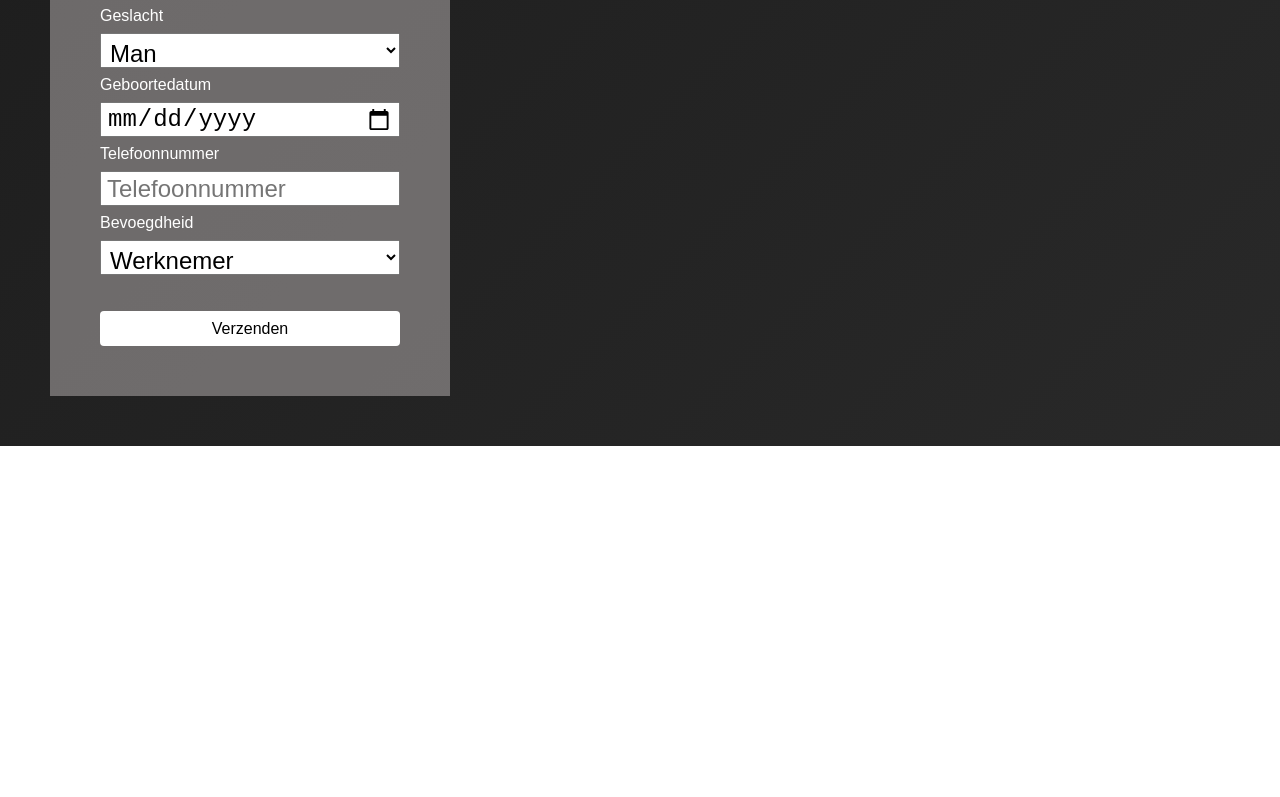
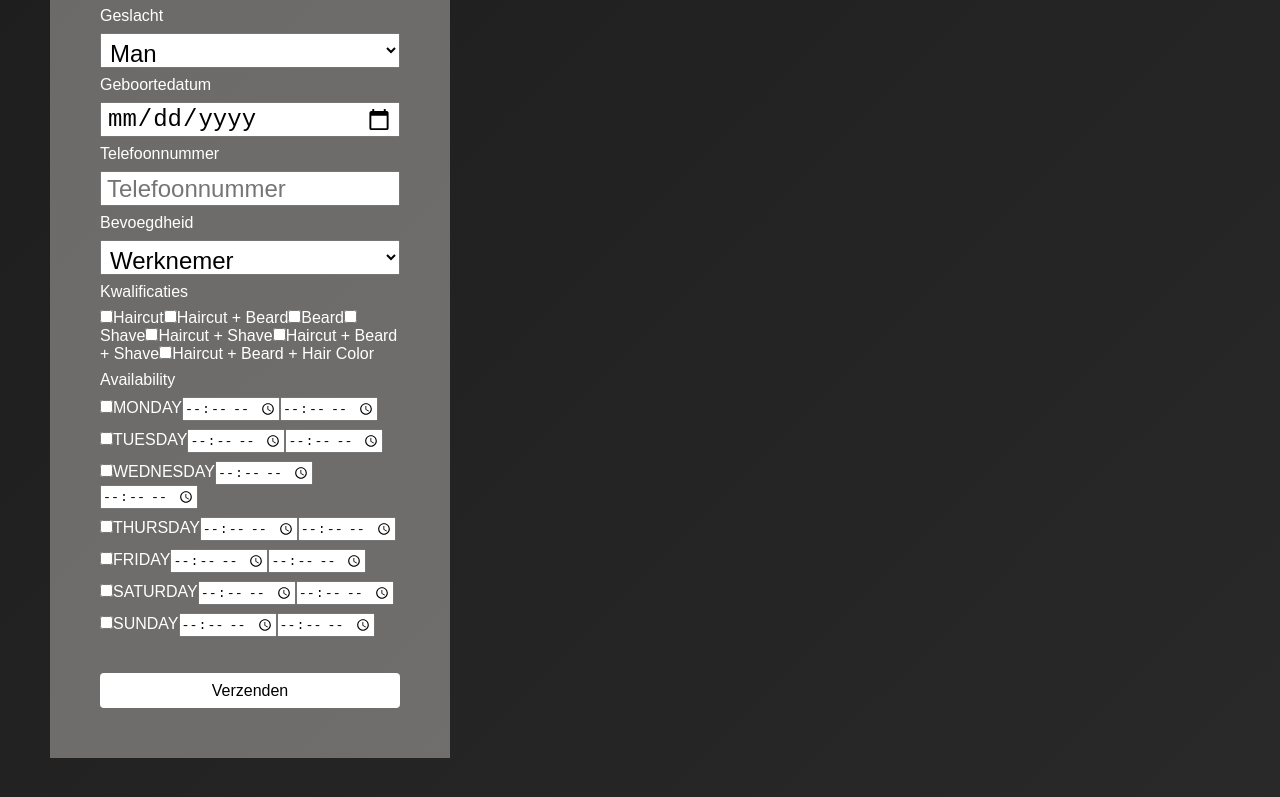
Before and after one commit to MFarrah/supernova-hairsalon-UI, a React (Vite) app: page /PostEmployeePage in a window 1280 px wide. Shown: the part 571-1368 px from the top of the page. Before the commit the page ends 1017 px from the top, so only its background shows below. Built offline with nearby package versions, Linux system fonts and the light colour scheme.

Commit message:
post employee inputs set up

```diff
--- a/src/components/inputField/inputField.jsx
+++ b/src/components/inputField/inputField.jsx
@@ -12,6 +12,23 @@ function InputField({ inputType, inputId, inputName, placeholder, register, vali
             </select>
         );
     }
+    if (inputType === 'checkbox-group') {
+        return (
+            <div className="checkbox-group">
+                {options.map(option => (
+                    <label key={option.value} className="checkbox-option">
+                        <input
+                            type="checkbox"
+                            value={option.value}
+                            {...register(inputName, validationRules)}
+                        />
+                        {option.label}
+                    </label>
+                ))}
+            </div>
+        );
+    }
+
 
     return (
         <input
--- a/src/content/IdPlaceholderArray.jsx
+++ /dev/null
@@ -1,3 +0,0 @@
-
-
-  export const qualifiedOrderIds = [1,2,3,4,5,6,7,8,9]
--- /dev/null
+++ b/src/content/OrderPlaceholder.jsx
@@ -0,0 +1,52 @@
+
+
+  export const OrderPlaceholder = [
+      {
+  id: "1",
+    description:"Haircut",
+    price: 20,
+    duration: 30,
+
+  },
+  {
+    id: "2",
+    description:"Haircut + Beard",
+    price: 30,
+    duration: 45,
+
+  },
+  {
+    id: "3",
+    description:"Beard",
+    price: 15,
+    duration: 20,
+
+  },
+  {
+    id: "4",
+    description:"Shave",
+    price: 10,
+    duration: 15,
+
+  },
+  {
+    id: "5",
+    description:"Haircut + Shave",
+    price: 25,
+    duration: 40,
+
+  },
+  {
+    id: "6",
+    description:"Haircut + Beard + Shave",
+    price: 35,
+    duration: 50,
+
+  },
+  {
+    id: "7",
+    description:"Haircut + Beard + Hair Color",
+    price: 40,
+    duration: 60,
+
+  }]
--- a/src/content/content.json
+++ b/src/content/content.json
@@ -47,7 +47,8 @@
       "submitButton": "Verzenden",
       "roleTitle": "Bevoegdheid",
       "roleEmployee": "Werknemer",
-      "roleAdmin": "Beheerder"
+      "roleAdmin": "Beheerder",
+      "qualificationsTitle": "Kwalificaties"
     }
   },
   "en": {
@@ -98,7 +99,8 @@
       "submitButton": "Submit",
       "roleTitle": "Role",
       "roleEmployee": "Employee",
-      "roleAdmin": "Admin"
+      "roleAdmin": "Admin",
+        "qualificationsTitle": "Qualifications"
     }
   },
   "es": {
@@ -149,7 +151,8 @@
       "submitButton": "Enviar",
       "roleTitle": "Rol",
       "roleEmployee": "Empleado",
-      "roleAdmin": "Administrador"
+      "roleAdmin": "Administrador",
+        "qualificationsTitle": "Calificaciones"
     }
   },
   "fr": {
@@ -200,7 +203,8 @@
       "submitButton": "Soumettre",
       "roleTitle": "Rôle",
       "roleEmployee": "Employé",
-      "roleAdmin": "Administrateur"
+      "roleAdmin": "Administrateur",
+        "qualificationsTitle": "Qualifications"
     }
   }
 }
--- a/src/pages/postEmployeePage/PostEmployeePage.jsx
+++ b/src/pages/postEmployeePage/PostEmployeePage.jsx
@@ -1,12 +1,12 @@
 import {useForm} from "react-hook-form";
 import NavBar from "../../components/navBar/NavBar.jsx";
 import InputField from "../../components/inputField/inputField.jsx";
-import {useContext, useState} from "react";
+import {useContext} from "react";
 import {LanguageContext} from "../../context/LanguageContext.jsx";
 import languageContent from "../../content/content.json";
 import Button from "../../components/button/Button.jsx";
-import {qualifiedOrderIds} from "../../content/IdPlaceholderArray.jsx";
-import Select from "react-select/base";
+import '../../content/OrderPlaceholder.jsx'
+import {OrderPlaceholder} from "../../content/OrderPlaceholder.jsx";
 
 function postEmployeePage () {
     const {
@@ -33,12 +33,26 @@ function postEmployeePage () {
         otherTitle,
         roleTitle,
         roleAdmin,
-        roleEmployee
+        roleEmployee,
+        qualificationsTitle,
     } = languageContent[language].postemployeepage;
 
     const onSubmit = (data) => {
-        console.log(data);
-    }
+        const availability = (data.availability || [])
+            .filter(day => day.enabled)
+            .map(({ dayOfWeek, startTime, endTime }) => ({
+                dayOfWeek,
+                startTime,
+                endTime
+            }));
+
+        const payload = {
+            ...data,
+            availability,
+        };
+
+        console.log(payload);
+    };
 
 
     return (
@@ -146,6 +160,46 @@ function postEmployeePage () {
                         {value: "ADMIN", label: roleAdmin},
                     ]}
                 />
+<p>{qualificationsTitle}</p>
+                <InputField
+                    inputType="checkbox-group"
+                    inputName="qualifiedOrderIds"
+                    register={register}
+                    validationRules={{
+                        required: "Please select at least one qualification"
+                    }}
+                    options={OrderPlaceholder.map(order => ({
+                        value: order.id,
+                        label: order.description
+                    }))}
+                />
+                <p>Availability</p>
+                {["MONDAY", "TUESDAY", "WEDNESDAY", "THURSDAY", "FRIDAY", "SATURDAY", "SUNDAY"].map((day, index) => (
+                    <div key={day} className="day-availability">
+                        <label>
+                            <input
+                                type="checkbox"
+                                {...register(`availability.${index}.enabled`)}
+                            />
+                            {day}
+                        </label>
+                        <input
+                            type="hidden"
+                            value={day}
+                            {...register(`availability.${index}.dayOfWeek`)}
+                        />
+                        <input
+                            type="time"
+                            {...register(`availability.${index}.startTime`)}
+                        />
+                        <input
+                            type="time"
+                            {...register(`availability.${index}.endTime`)}
+                        />
+                    </div>
+                ))}
+
+
 
 
                 <div className="error-container">
```
